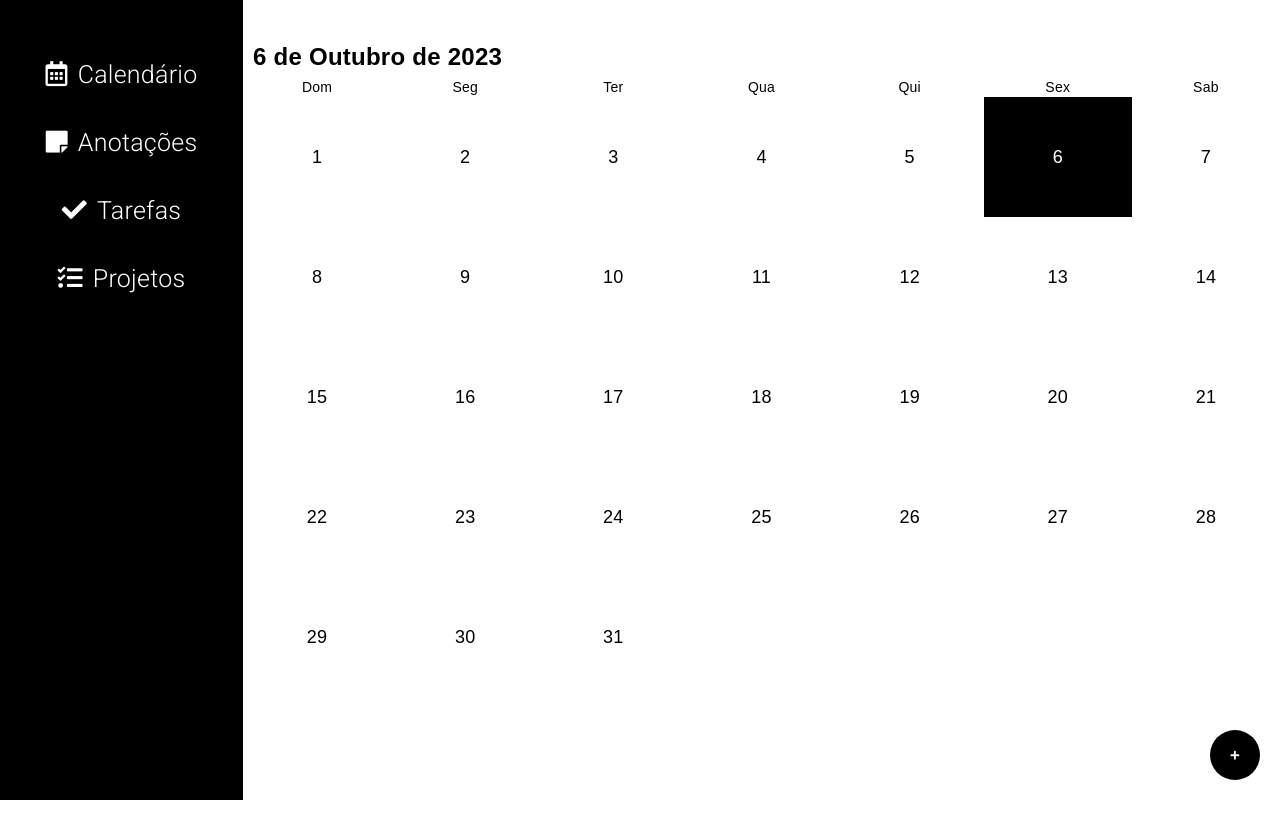
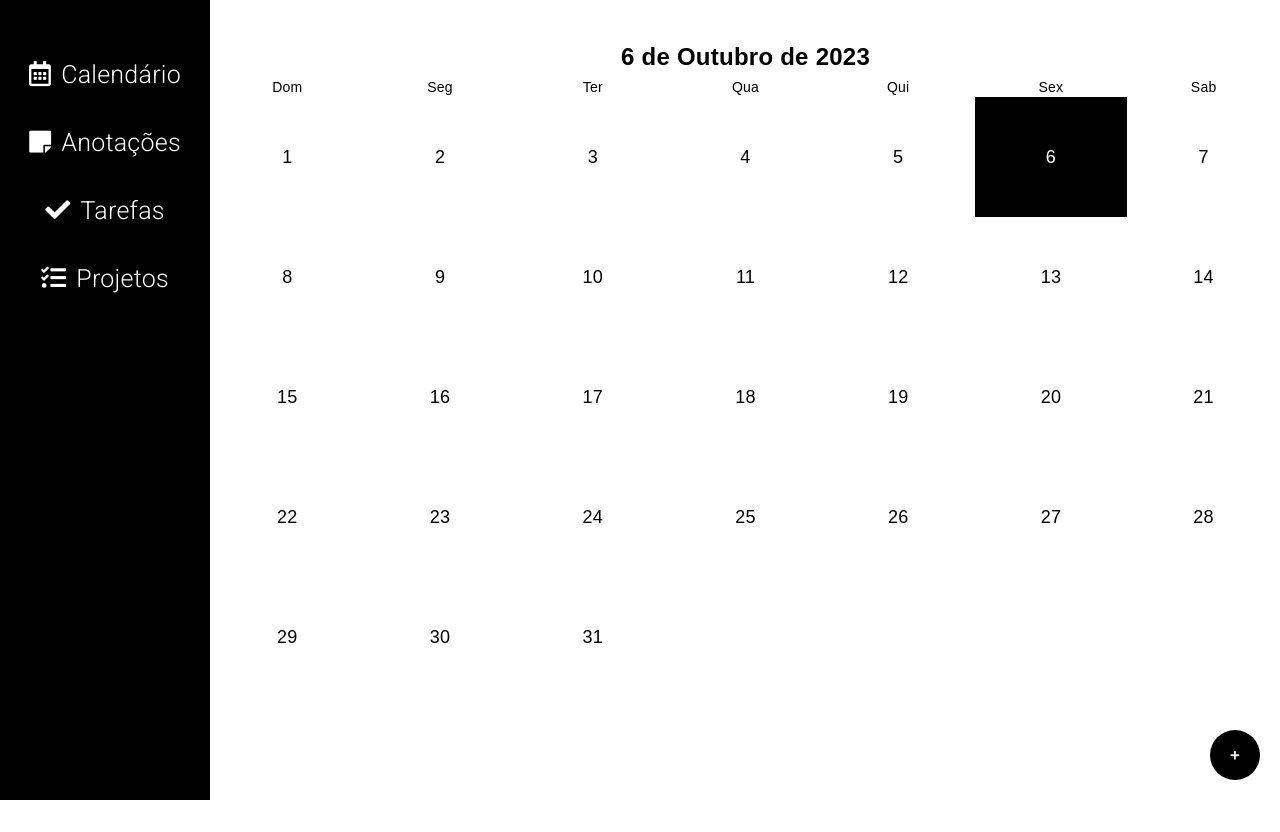
Before and after one commit to oliveiraluisg/Journaling, an Angular app in the folder front-end/: page /calendar in a window 1280 px wide. Built offline with nearby package versions, Linux system fonts and the light colour scheme; no server answers; a web font is replaced by a local one.

Commit message:
css-listas-calendar

```diff
--- a/front-end/src/app/calendar/calendar.component.css
+++ b/front-end/src/app/calendar/calendar.component.css
@@ -13,13 +13,13 @@ body {
 
 .material-icons{
   cursor: pointer;
-  position: absolute;
+  position: fixed;
   top: 0;
   left: 0;
 }
 
 .menu{
-  position: absolute;
+  position: fixed;
   top: 20px;
   left: 0;
   display: flex;
@@ -28,7 +28,7 @@ body {
   align-items: center;
   background-color: #000;
   height: 152%;
-  width: 250px;
+  width: 210px;
 }
 
 .menu a{
@@ -122,6 +122,7 @@ ul a:hover{
   margin-top: 5%;
   font-family: Arial, sans-serif;
   padding-top: 5px;
+  align-items: center;
 }
 
 .header {
@@ -148,6 +149,7 @@ ul a:hover{
 .days-of-week {
   display: grid;
   grid-template-columns: repeat(7, 1fr);
+  width: 100%;
 }
 
 .day-of-week {
@@ -161,6 +163,7 @@ ul a:hover{
   grid-template-rows: repeat(6, 1fr);
   background-color: #fff;
   font-weight: lighter;
+  width: 100%;
 }
 
 .date {
@@ -280,7 +283,12 @@ ul a:hover{
     align-items: center;
     background-color: #000;
     height: 100vh;
-    width: 300px;
+    width: 210px;
+    position: fixed;
+  }
+
+  .calendar{
+    margin-left: 211px;
   }
 
   .date{
--- a/front-end/src/app/lista-anotacoes/lista-anotacoes.component.css
+++ b/front-end/src/app/lista-anotacoes/lista-anotacoes.component.css
@@ -26,8 +26,8 @@ body{
   flex-direction: column;
   align-items: center;
   background-color: #000;
-  height: 120vh;
-  width: 250px;
+  height: 100vh;
+  width: 210px;
   position: fixed;
   top: 20px;
   left: 0;
@@ -39,7 +39,7 @@ body{
   font-size: 20px;
   line-height: 28px;
   text-align: center;
-  width: 250px;
+  width: 210px;
 }
 
 .menu .nomeUsuario{
@@ -137,8 +137,9 @@ main{
 
 .anotacoes .anotacao{
   background-color: #f4f4f4;
-  width: 95%;
+  width: 85%;
   text-align: left;
+  word-break: break-all;
 }
 
 .anotacao .botoes {
@@ -266,13 +267,13 @@ p{
     align-items: center;
     background-color: #000;
     height: 100vh;
-    width: 250px;
+    width: 210px;
     position: fixed;
   }
 
   main{
     width: 80%;
-    margin-left: 251px;
+    margin-left: 211px;
     display: flex;
     align-items: center;
   }
--- a/front-end/src/app/lista-projeto/lista-projeto.component.css
+++ b/front-end/src/app/lista-projeto/lista-projeto.component.css
@@ -28,8 +28,8 @@ body{
   flex-direction: column;
   align-items: center;
   background-color: #000;
-  height: 120vh;
-  width: 250px;
+  height: 100vh;
+  width: 210px;
 }
 
 .menu a{
@@ -38,7 +38,7 @@ body{
   font-size: 20px;
   line-height: 30px;
   text-align: center;
-  width: 276px;
+  width: 250px;
 }
 
 .menu .nomeUsuario{
@@ -264,7 +264,12 @@ main{
     align-items: center;
     background-color: #000;
     height: 100vh;
-    width: 250px;
+    width: 210px;
+    position: fixed;
+  }
+
+  main{
+    margin-left: 211px;
   }
 
   .add-button{
--- a/front-end/src/app/lista-task/lista-task.component.css
+++ b/front-end/src/app/lista-task/lista-task.component.css
@@ -29,7 +29,7 @@ body{
   align-items: center;
   background-color: #000;
   height: 100vh;
-  width: 250px;
+  width: 210px;
 }
 
 .menu a{
@@ -221,7 +221,7 @@ main{
 
 .tarefas .tarefa{
   background-color: #f4f4f4;
-  width: 95%;
+  width: 85%;
   text-align: left;
 }
 
@@ -267,7 +267,12 @@ p{
     align-items: center;
     background-color: #000;
     height: 100vh;
-    width: 250px;
+    width: 210px;
+    position: fixed;
+  }
+
+  main{
+    margin-left: 211px;
   }
 
   .add-button{
```
